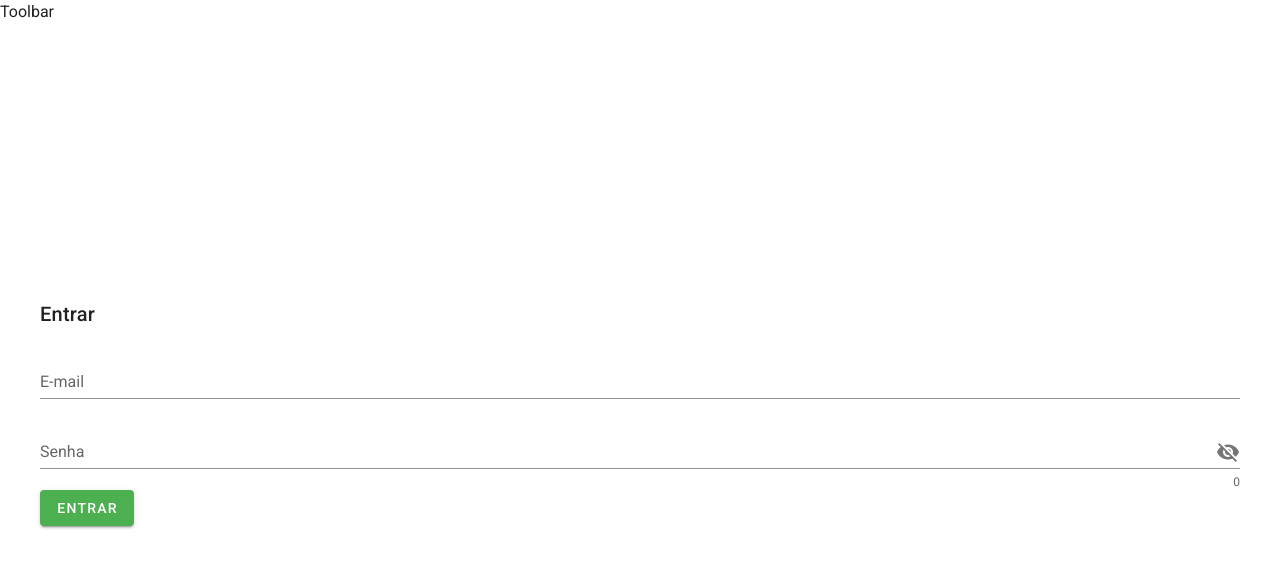
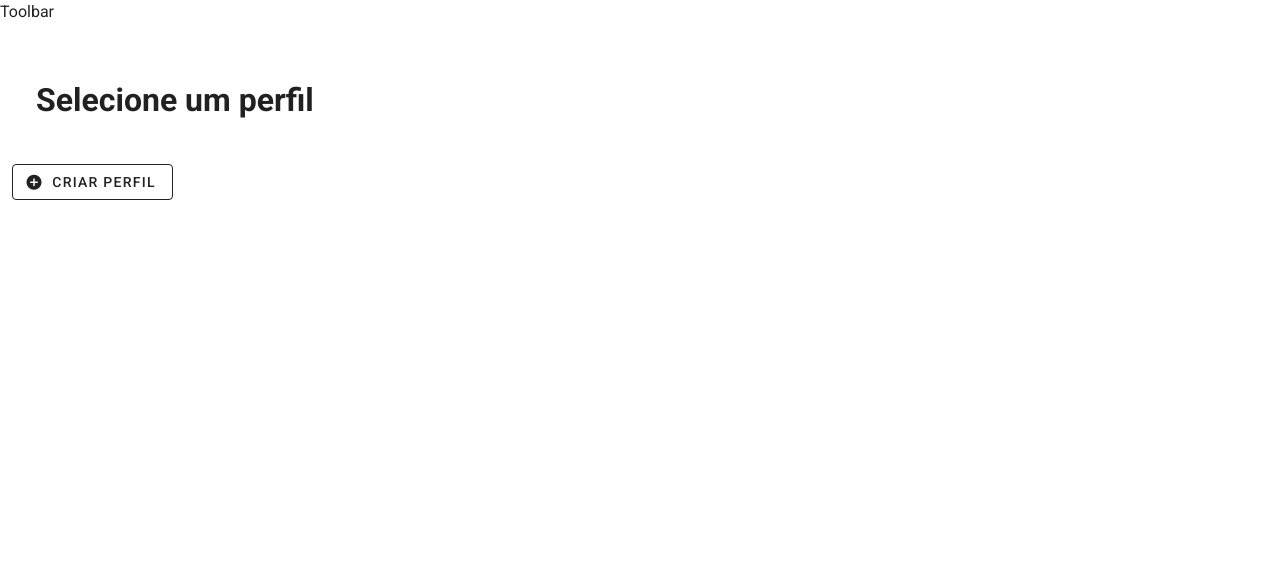
Before and after one commit to KramerJera/moviesmanager, a Vue app: page /dashboard in a window 1280 px wide. Before the commit this address led to /entrar. Shown: the top 568 px of the page. Built offline with nearby package versions, Linux system fonts and the light colour scheme; sample sign-in values are in the browser's storage.

Commit message:
[NEW] Adding view and api resources for profiles creation

```diff
--- /dev/null
+++ b/src/api/resources/profiles.js
@@ -0,0 +1,8 @@
+import ApiService from "../api.service";
+
+const Profiles = {
+  listProfiles: () => ApiService.get('/profiles'),
+  createProfile: (params) => ApiService.post('/profiles', params),
+}
+
+export default Profiles
--- /dev/null
+++ b/src/components/ProfileDialog.vue
@@ -0,0 +1,77 @@
+<template>
+  <v-row
+    no-gutters
+    fill-height
+  >
+    <v-dialog
+      v-model="dialog"
+      persistent
+      max-width="600px"
+    >
+      <template v-slot:activator="{ on, attrs }">
+        <v-btn
+          elevation="0"
+          class="mb-8"
+          outlined
+          v-bind="attrs"
+          v-on="on"
+          :disabled="!canCreateProfile"
+        >
+          <v-icon left>
+            mdi-plus-circle
+          </v-icon>
+          Criar perfil
+        </v-btn>
+      </template>
+      <v-card>
+        <v-card-title>
+          <span class="text-h5">Novo perfil de usuário</span>
+        </v-card-title>
+        <v-container>
+          <v-text-field
+            v-model="name"
+            label="Nome do perfil"
+            required
+          ></v-text-field>
+        </v-container>
+        <v-card-actions>
+          <v-spacer></v-spacer>
+          <v-btn
+            color="blue darken-1"
+            text
+            @click="dialog = false"
+          >
+            Fechar
+          </v-btn>
+          <v-btn
+            color="blue darken-1"
+            text
+            @click="dialog = false; createProfile()"
+          >
+            Salvar
+          </v-btn>
+        </v-card-actions>
+      </v-card>
+    </v-dialog>
+  </v-row>
+</template>
+
+<script>
+export default {
+  name: 'ProfileDialog',
+  props: {
+    canCreateProfile: Boolean,
+  },
+  data () {
+    return {
+      name: '',
+      dialog: false,
+    }
+  },
+  methods: {
+    createProfile() {
+      this.$emit('createProfile', this.name)
+    }
+  }
+}
+</script>
--- a/src/routes/index.js
+++ b/src/routes/index.js
@@ -1,9 +1,9 @@
 import routes from './appRoutes';
-import store from '@/store';
+//import store from '@/store';
 
 routes.beforeEach((to, from, next) => {
   const requiresAuth = to.matched.some((record) => record.meta.requiresAuth);
-  const isAuthenticated = store.getters.hasSession;
+  const isAuthenticated = JSON.parse(window.localStorage.getItem('ACCESS_TOKEN'));
 
   if (requiresAuth && !isAuthenticated) {
     next('/entrar');
--- a/src/store/index.js
+++ b/src/store/index.js
@@ -2,11 +2,13 @@ import Vue from 'vue';
 import Vuex from 'vuex';
 
 import User from './modules/user'
+import Profile from './modules/profiles'
 
 Vue.use(Vuex);
 
 export default new Vuex.Store({
   modules: {
-    User
+    User,
+    Profile,
   },
 });
--- /dev/null
+++ b/src/store/modules/profiles.js
@@ -0,0 +1,42 @@
+import Profiles from '@/api/resources/profiles'
+
+const state = {
+  profiles: [],
+}
+
+const getters = {
+  getProfiles: () => (state.profiles),
+}
+
+const actions = {
+  listProfiles({ commit }) {
+    commit('clearProfiles')
+    Profiles.listProfiles().then((response) => {
+      commit('setProfiles', response)
+    })
+  },
+  createProfile({ dispatch }, payload) {
+    Profiles.createProfile(payload).then((response) => {
+      console.log(response)
+      dispatch('listProfiles', payload)
+    })
+  }
+}
+
+const mutations = {
+  setProfiles($state, payload) {
+    const stateCopy = $state;
+    stateCopy.profiles = stateCopy.profiles.concat(payload);
+  },
+  clearProfiles($state) {
+    const stateCopy = $state;
+    stateCopy.profiles = [];
+  }
+}
+
+export default {
+  state,
+  actions,
+  getters,
+  mutations,
+}
--- a/src/store/modules/user.js
+++ b/src/store/modules/user.js
@@ -25,13 +25,13 @@ const actions = {
   createUser({ dispatch }, payload) {
     Accounts.signup(payload).then((response) => {
       dispatch('addUser', payload),
-      dispatch('addToken', response.token)
+      dispatch('addToken', response.csrf)
     })
   },
   loginUser({ dispatch }, payload) {
     Accounts.signin(payload).then((response) => {
       dispatch('addUser', payload),
-      dispatch('addToken', response.token)
+      dispatch('addToken', response.csrf)
     })
   }
 }
--- a/src/views/Dashboard.vue
+++ b/src/views/Dashboard.vue
@@ -1,22 +1,100 @@
 <template>
-  <div>Olá, {{ userName }}</div>
+  <div class="dashboard">
+    <v-row
+      no-gutters
+      fill-height
+    >
+      <v-col lg="10" md="12" class="ml-6 mt-10">
+        <h1 class="mb-10">
+          Selecione um perfil
+        </h1>
+      </v-col>
+    </v-row>
+
+    <v-row
+      no-gutters
+      fill-height
+    >
+      <v-col
+        md="4"
+        lg="3"
+        class="ml-4 mb-4"
+        v-for="profile in profiles"
+        :key="profile.id"
+      >
+        <v-btn
+          elevation="0"
+          class="mb-8"
+          outlined
+          @click="accessProfile(profile)"
+        >
+          <v-icon left>
+            mdi-account
+          </v-icon>
+          {{ profile.name }}
+        </v-btn>
+      </v-col>
+      <profile-dialog
+        :canCreateProfile="canCreateProfile"
+        @createProfile="createNewProfile"
+      ></profile-dialog>
+    </v-row>
+
+  </div>
 </template>
 
 <script>
-import { mapGetters } from 'vuex'
+import { mapActions, mapGetters } from 'vuex'
+import ProfileDialog from '@/components/ProfileDialog.vue'
 
 export default {
   name: 'Dashboard',
+  components: {
+    ProfileDialog
+  },
   data() {
     return {
-      userName: ''
+      profiles: [],
+      canCreateProfile: false,
     }
   },
   computed: {
-    ...mapGetters(['currentUser']),
+    ...mapGetters(['currentUser', 'getToken', 'getProfiles']),
+    user() {
+      return this.currentUser;
+    },
+  },
+  watch: {
+    getProfiles(value) {
+      if (value) {
+        this.profiles = value;
+        this.canCreateProfile = (this.profiles.length < 4 ? true : false);
+      }
+    }
+
   },
   mounted() {
-    this.userName = this.currentUser.name;
+    this.listProfiles();
+  },
+  methods: {
+    ...mapActions(['listProfiles', 'createProfile']),
+    accessProfile(profile) {
+      console.log(profile.id)
+    },
+    createNewProfile(profile) {
+      var newProfile = {
+        name: profile
+      };
+      this.createProfile(newProfile);
+    }
   }
 }
 </script>
+
+<style lang="scss">
+.dashboard {
+  width: 100%;
+  margin-top: 0;
+  height: 100vh;
+}
+</style>
```
Also changed, not shown: src/plugins/axios.js (+14 -2 lines).
